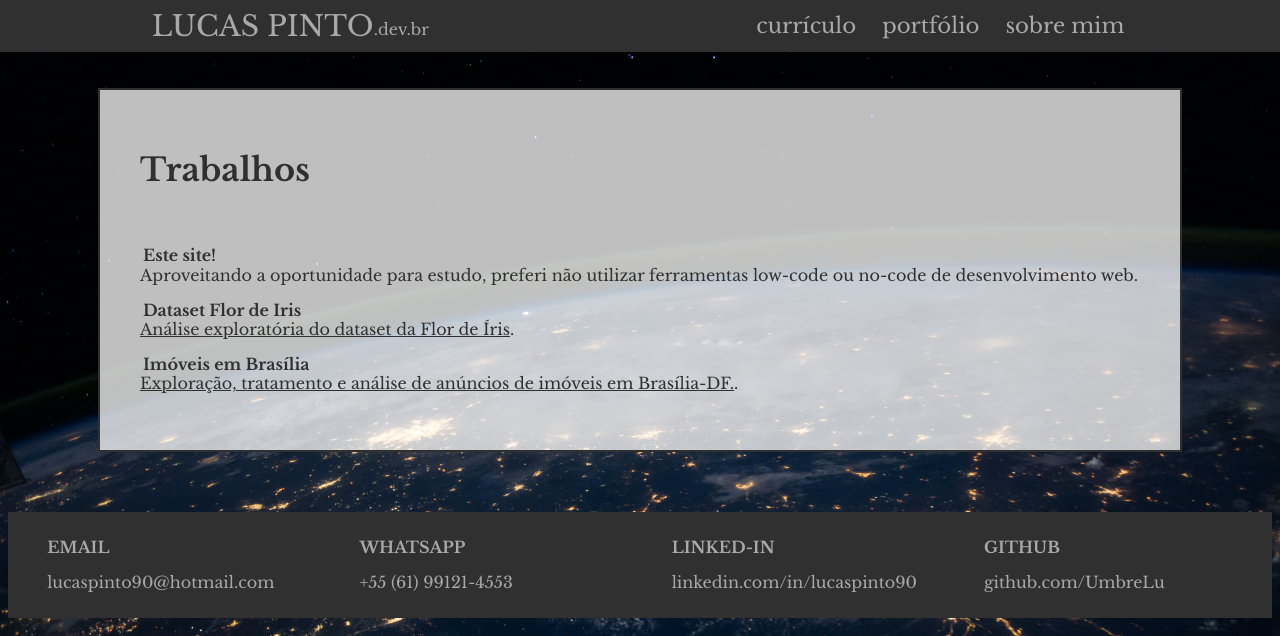
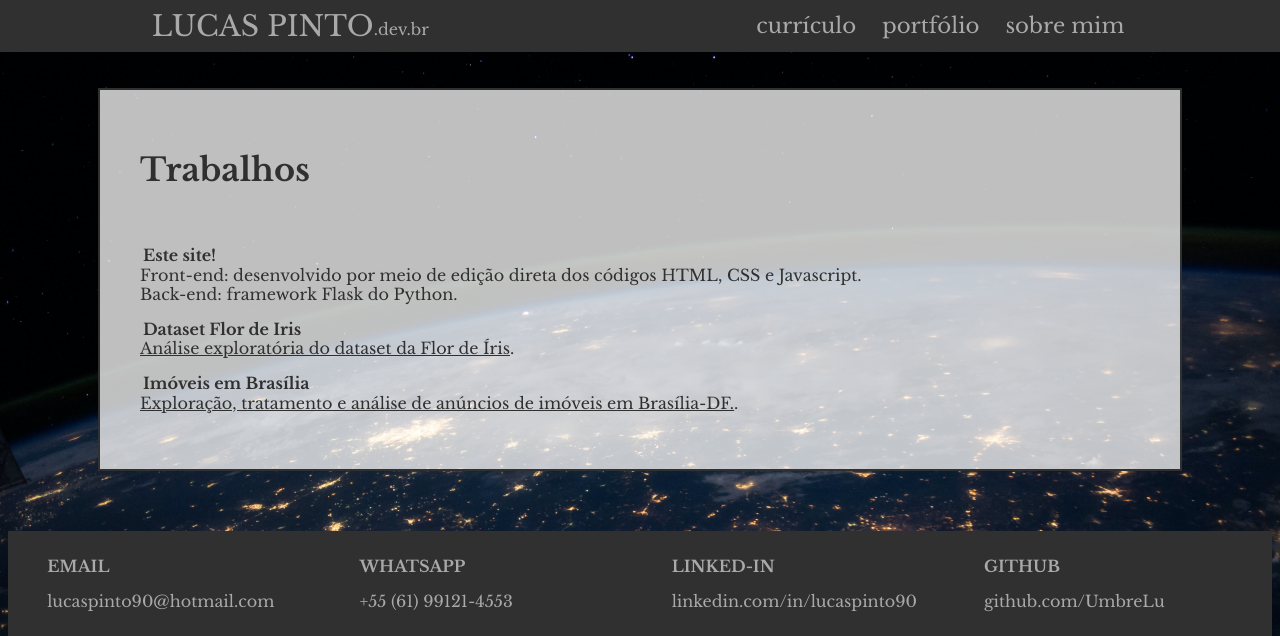
Before and after one commit to UmbreLu/personal_website, a Flask app: page /jobs in a window 1280 px wide. Shown: the top 636 px of the page. Run offline with Flask 2, Linux system fonts and the light colour scheme.

Commit message:
textual changes

```diff
--- a/templates/jobs.html
+++ b/templates/jobs.html
@@ -10,7 +10,7 @@ Portf&oacute;lio
 </h1>
 <br>
     <p>
-        <strong>Este site!</strong><br>Aproveitando a oportunidade para estudo, preferi n&atilde;o utilizar ferramentas low-code ou no-code de desenvolvimento web.
+        <strong>Este site!</strong><br>Front-end: desenvolvido por meio de edi&ccedil;&atilde;o direta dos c&oacute;digos HTML, CSS e Javascript.<br>Back-end: framework Flask do Python.
     </p>
     <p><strong>Dataset Flor de Iris</strong><br>
             <a class="normal" href="{{ url_for('static', filename='iris_portugues.slides.html') }}" target="_blank" rel="noopener noreferrer">An&aacute;lise explorat&oacute;ria do dataset da Flor de &Iacute;ris</a>.
```
Also changed, not shown: templates/resume.html (+5 -5 lines).
